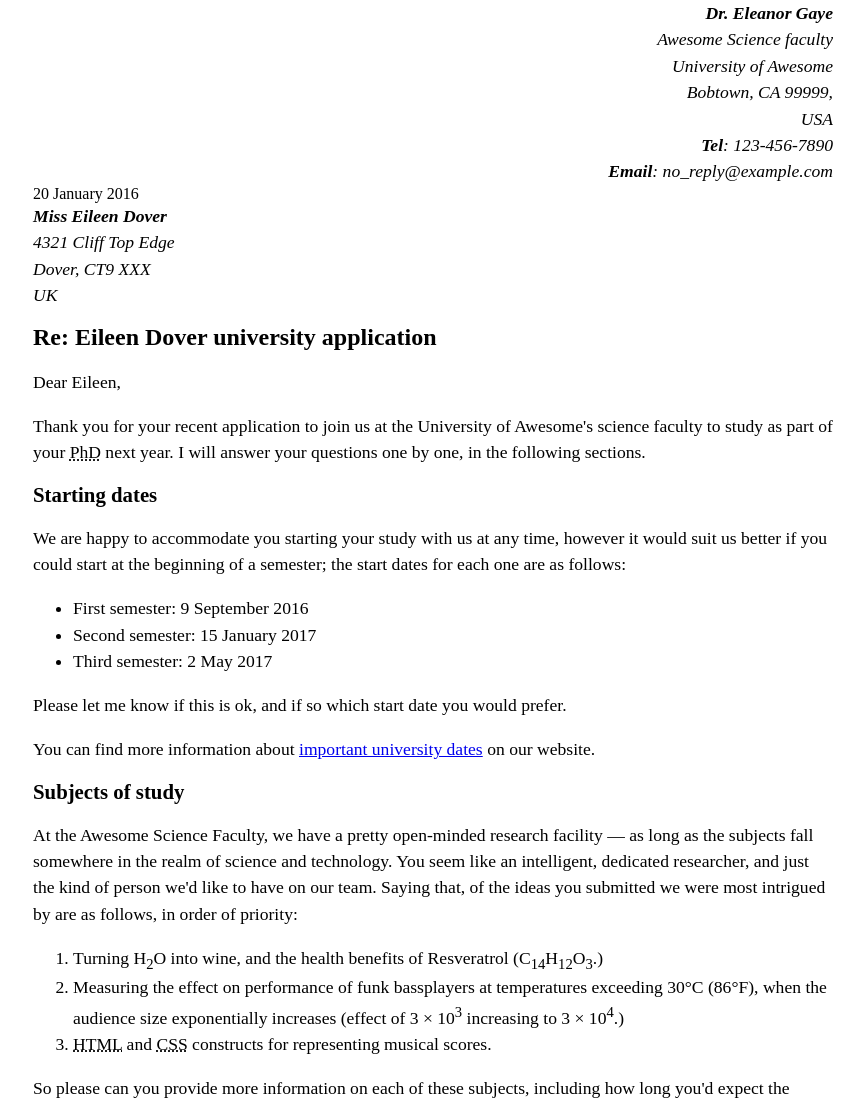
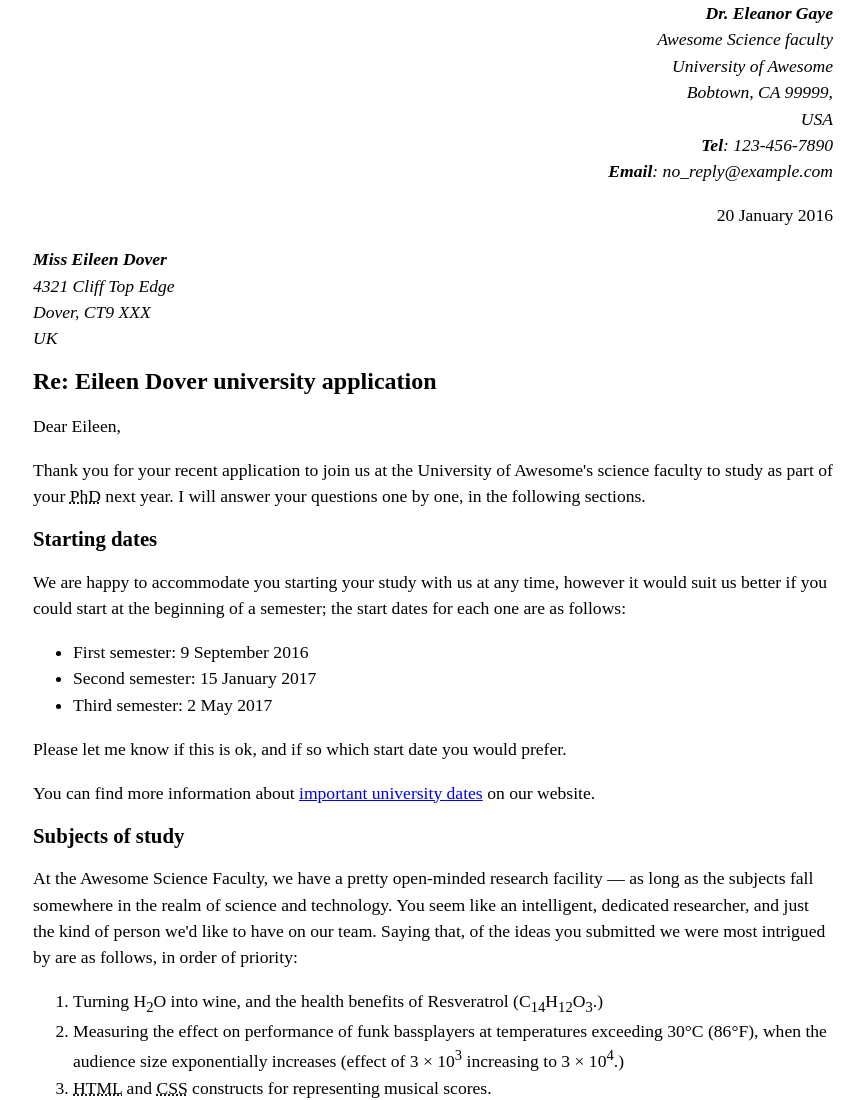
Before and after one commit to Ivanenko2105/mdn, a plain HTML site: page HTML — Structuring the web/task-8.html in a window 1280 px wide. Shown: the top 1100 px of the page, without its empty margins (207-1071 px from the left). Drawn offline with Linux system fonts and the light colour scheme.

Commit message:
fix task-8 (HTML)

```diff
--- a/HTML — Structuring the web/task-8.html
+++ b/HTML — Structuring the web/task-8.html
@@ -18,7 +18,7 @@
 			<strong>Tel</strong>: 123-456-7890 <br>
 			<strong>Email</strong>: no_reply@example.com
 		</address>
-		<time datetime="2016-01-20" class="sender-column">20 January 2016</time>
+		<p class="sender-column"><time datetime="2016-01-20">20 January 2016</time></p>
 		<address>
 			<strong>Miss Eileen Dover</strong> <br>
 			4321 Cliff Top Edge <br>
```
